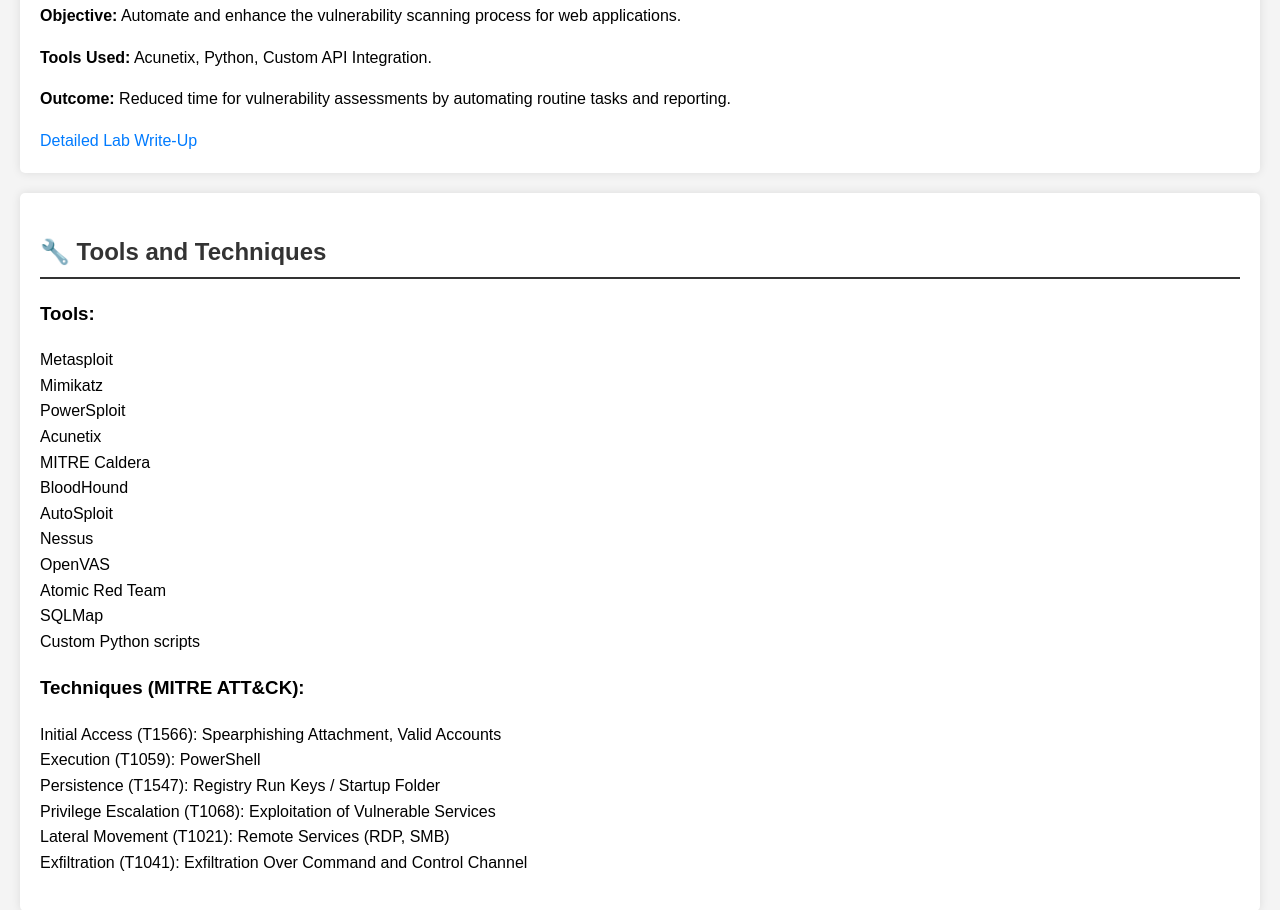
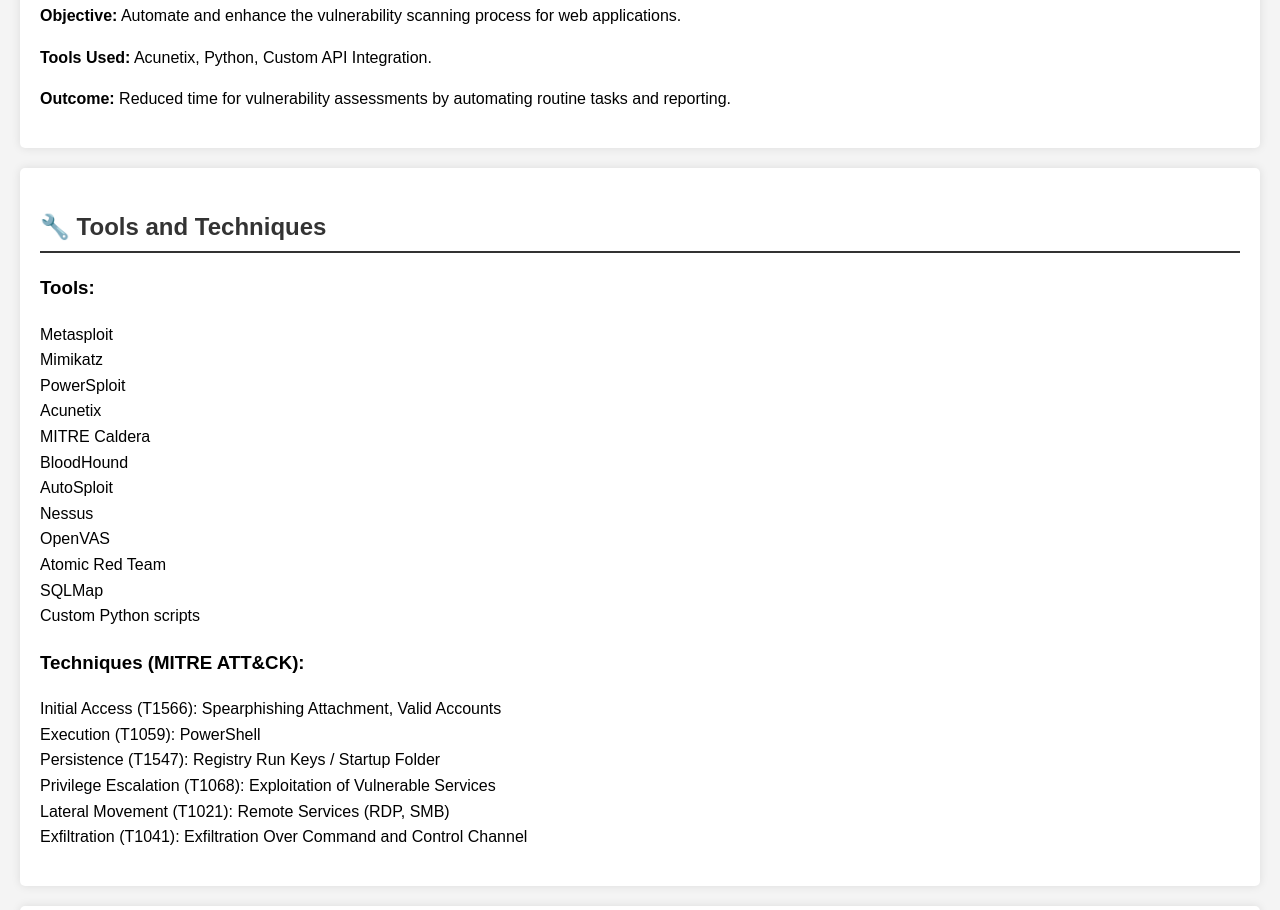
Before and after one commit to s4ki3f/redteamportfolio, a plain HTML site: page index.html in a window 1280 px wide. Shown: the part 1618-2528 px from the top of the page. Drawn offline with Linux system fonts and the light colour scheme.

Commit message:
Update index.html

```diff
--- a/index.html
+++ b/index.html
@@ -77,7 +77,6 @@
             <p><strong>Objective:</strong> Automate and enhance the vulnerability scanning process for web applications.</p>
             <p><strong>Tools Used:</strong> Acunetix, Python, Custom API Integration.</p>
             <p><strong>Outcome:</strong> Reduced time for vulnerability assessments by automating routine tasks and reporting.</p>
-            <a href="link_to_writeup">Detailed Lab Write-Up</a>
         </article>
     </section>
 
```
